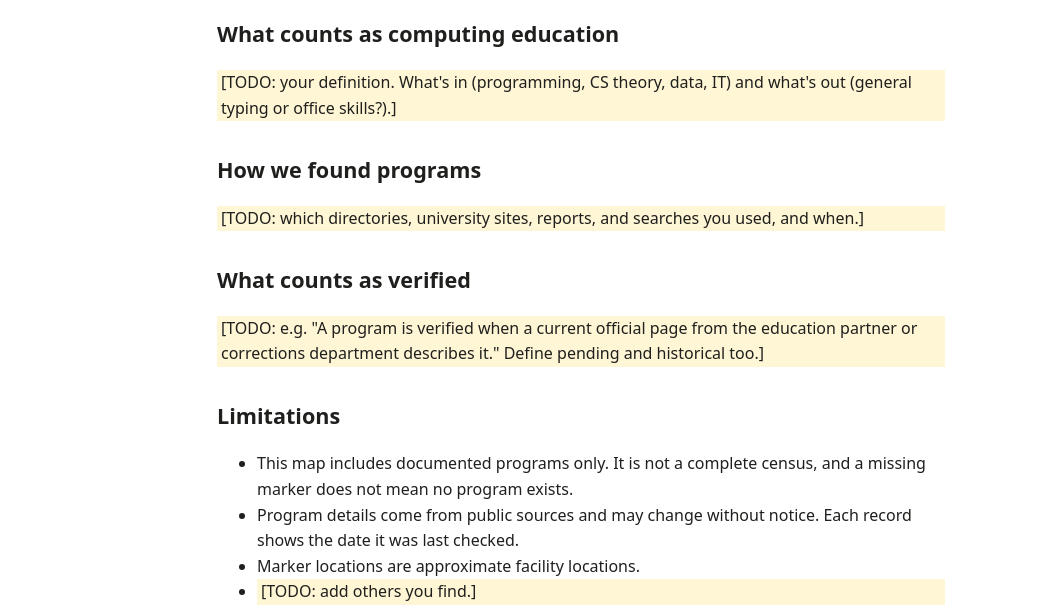
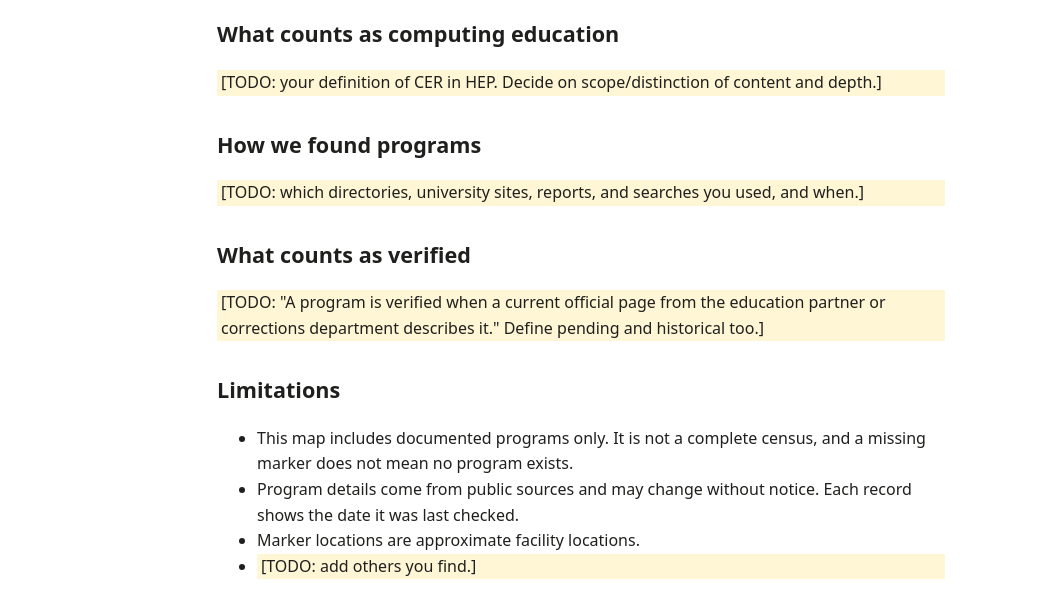
Before and after one commit to vvvNikvvv/computing-behind-bars, a plain HTML site: page sources.html in a window 1280 px wide. Shown: the part 145-753 px from the top of the page, without its empty margins (59-1117 px from the left). Drawn offline with Linux system fonts and the light colour scheme.

Commit message:
Update TODO definitions in sources.html

```diff
--- a/sources.html
+++ b/sources.html
@@ -12,13 +12,13 @@
   <h1>Sources and methodology</h1>
 
   <h2>What counts as computing education</h2>
-  <p class="todo">[TODO: your definition. What's in (programming, CS theory, data, IT) and what's out (general typing or office skills?).]</p>
+  <p class="todo">[TODO: your definition of CER in HEP. Decide on scope/distinction of content and depth.]</p>
 
   <h2>How we found programs</h2>
   <p class="todo">[TODO: which directories, university sites, reports, and searches you used, and when.]</p>
 
   <h2>What counts as verified</h2>
-  <p class="todo">[TODO: e.g. "A program is verified when a current official page from the education partner or corrections department describes it." Define pending and historical too.]</p>
+  <p class="todo">[TODO: "A program is verified when a current official page from the education partner or corrections department describes it." Define pending and historical too.]</p>
 
   <h2>Limitations</h2>
   <ul>
```
